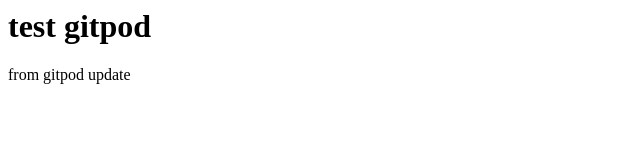
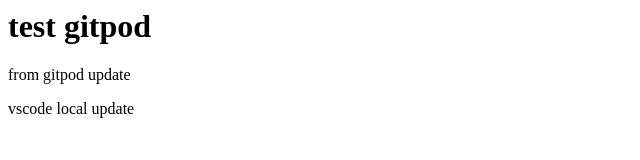
Before and after one commit to alimgee/testgitpod, a plain HTML site: page index.html in a window 1280 px wide. Shown: the whole page, without its empty margins (0-640 px from the left). Drawn offline with Linux system fonts and the light colour scheme.

Commit message:
updating from local

```diff
--- a/index.html
+++ b/index.html
@@ -1,4 +1,5 @@
 <html><body>
     <h1>test gitpod</h1>
     <p>from gitpod update</p>
+    <p>vscode local update</p>
 </body></html>
```
